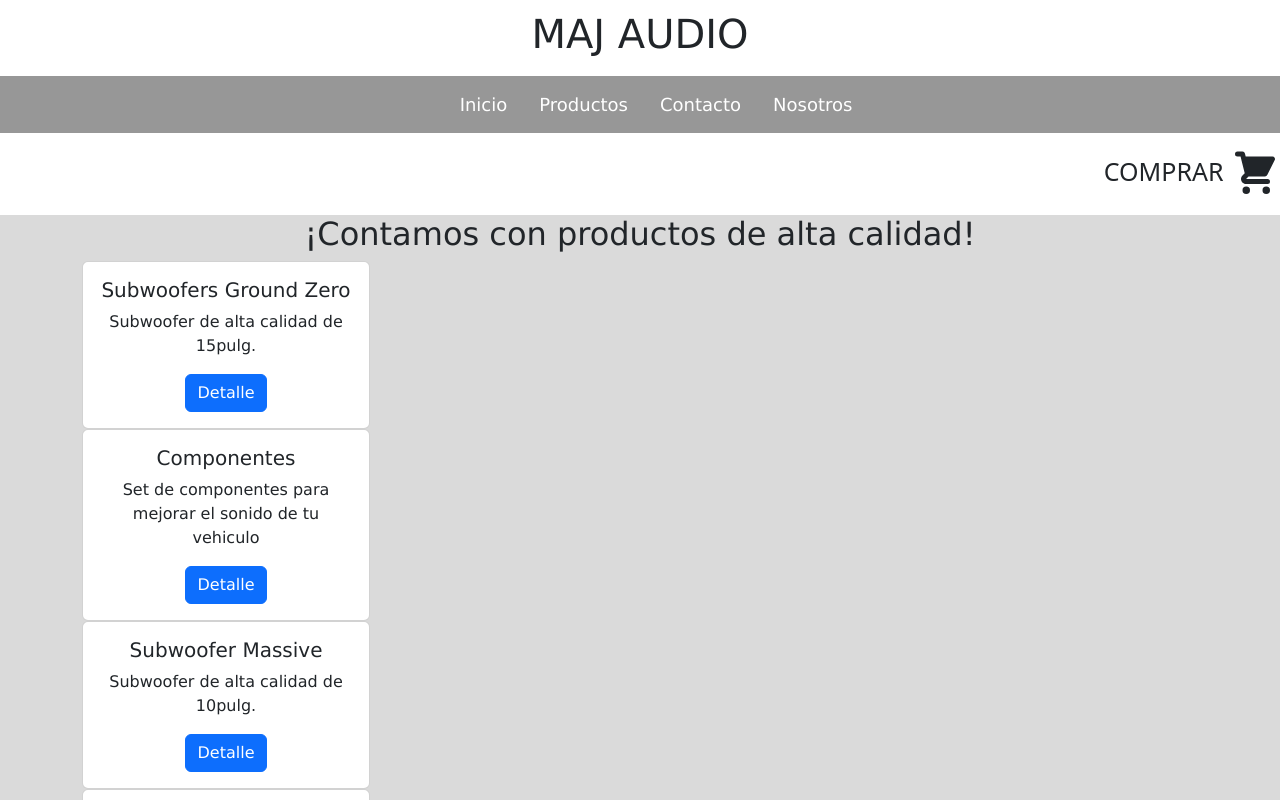
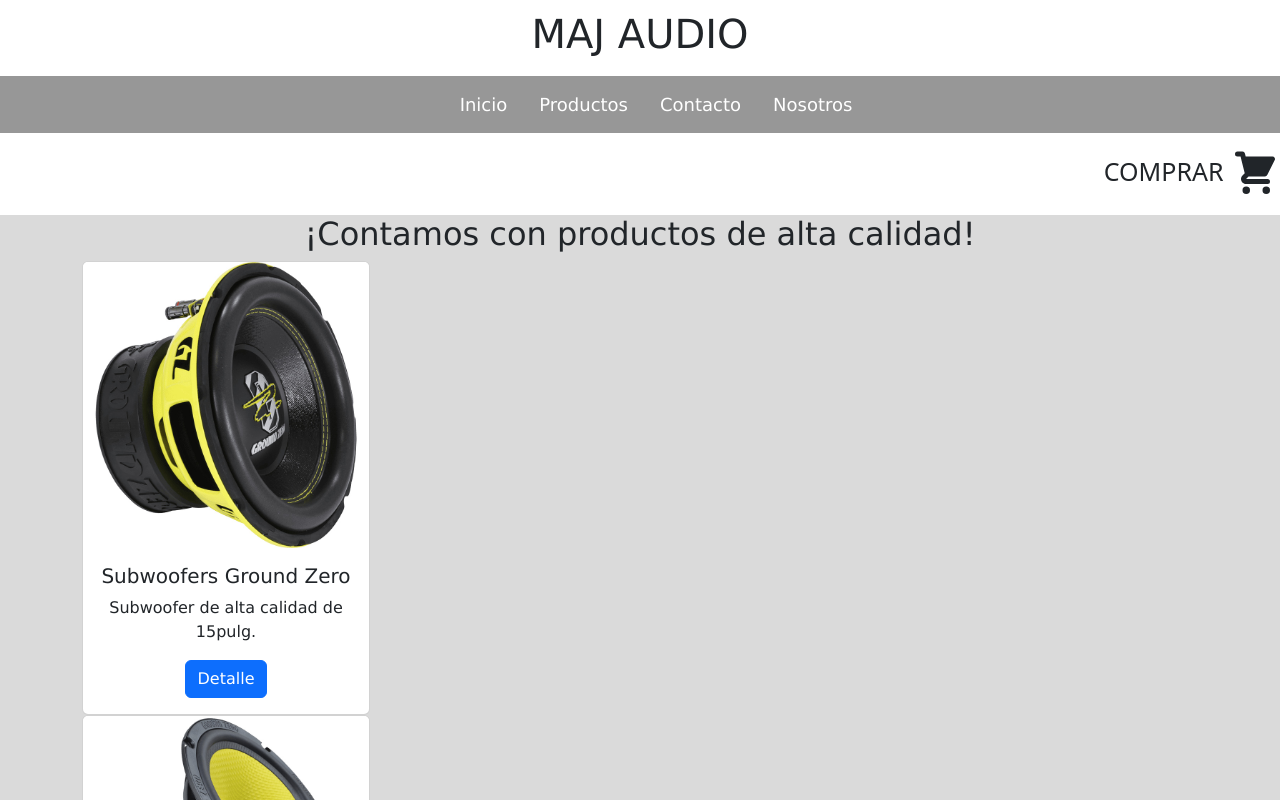
Before and after one commit to LeannJaime/MajAudio-Jaime, a React (Create React App) app: page / in a window 1280 px wide. Shown: the top 800 px of the page. Built offline with nearby package versions, Linux system fonts and the light colour scheme.

Commit message:
agregue img a productos

```diff
--- a/src/components/Item/index.jsx
+++ b/src/components/Item/index.jsx
@@ -8,7 +8,7 @@
         <>
         <div className='container'>
             <Card style={{ width: '18rem' }}>
-            {/* <Card.Img variant="top" src={imgProdcutos(`${product.id}.jpg`)}/> */}
+            <Card.Img src={imgProdcutos(`./${product.id}.jpg`)}/>
             <Card.Body>
             <Card.Title>{product.name}</Card.Title>
             <Card.Text>{product.description}</Card.Text>
```
